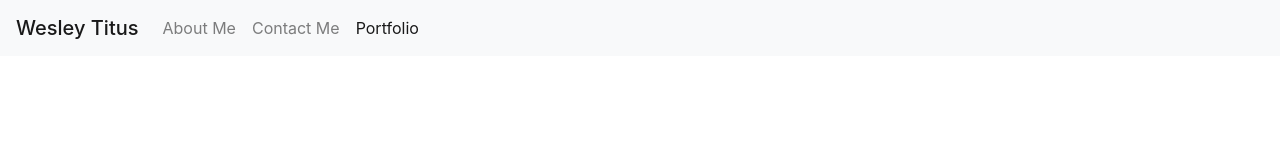
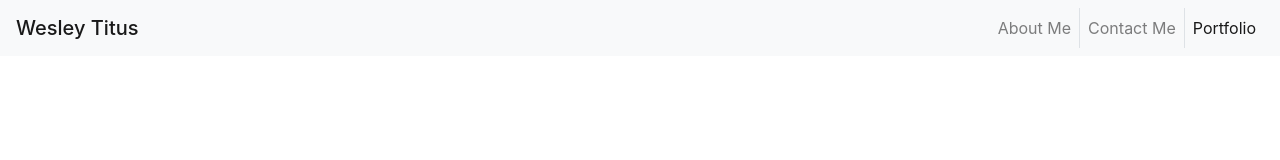
Before and after one commit to wntitus/Bootstrap-Portfolio, a plain HTML site: page portfolio.html in a window 1280 px wide. Drawn offline with nearby package versions, Linux system fonts and the light colour scheme.

Commit message:
modified portfolio navbar to fit with other pages

```diff
--- a/portfolio.html
+++ b/portfolio.html
@@ -17,11 +17,11 @@
             <span class = "navbar-toggler-icon"></span>
         </button>
         <div class = "collapse navbar-collapse" id = "navbarNav">
-            <ul class = "navbar-nav">
-                <li class = "nav-item">
+            <ul class = "navbar-nav ml-auto">
+                <li class = "nav-item border-right">
                     <a class = "nav-link" href = "index.html">About Me</a>
                 </li>
-                <li class = "nav-item">
+                <li class = "nav-item border-right">
                     <a class = "nav-link" href = "contact.html">Contact Me</a>
                 </li>
                 <li class = "nav-item active">
```
